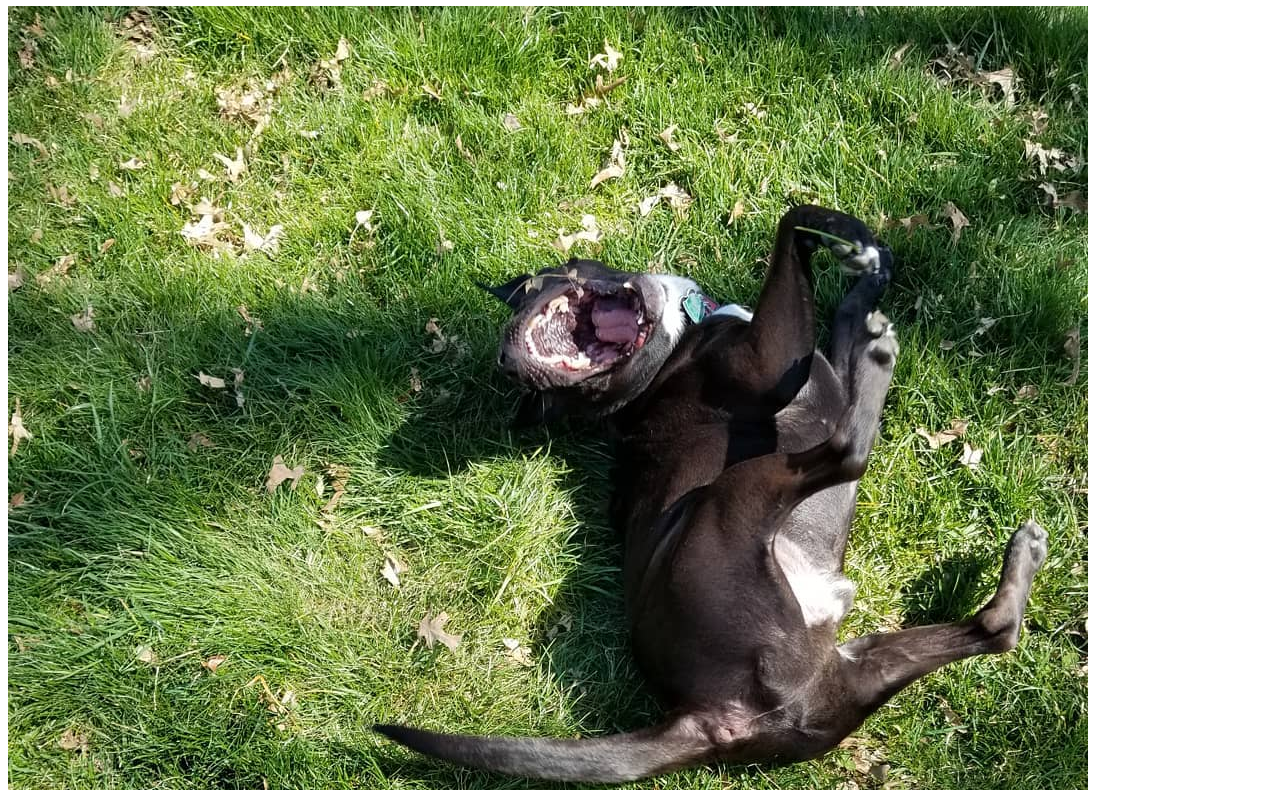
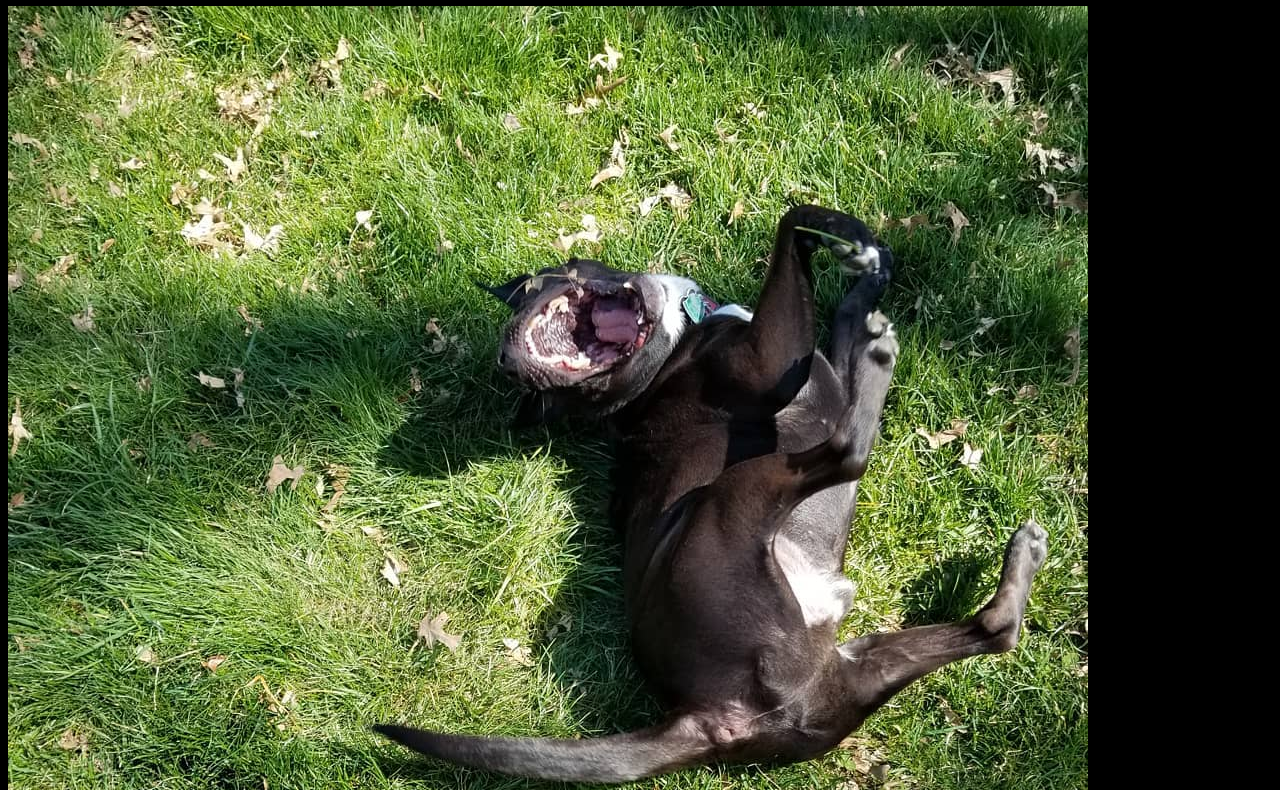
Before and after one commit to AustinSarah/MarryMePeggySue, a plain HTML site: page index.html in a window 1280 px wide. Shown: the part 60-850 px from the top of the page. Drawn offline with Linux system fonts and the light colour scheme.

Commit message:
Update index.html

```diff
--- a/index.html
+++ b/index.html
@@ -1,2 +1,4 @@
+<body bgcolor="black">
 <h1>Test</h1>
 <img src="Images/Porkchop.jpg"></img>
+</body>
```
